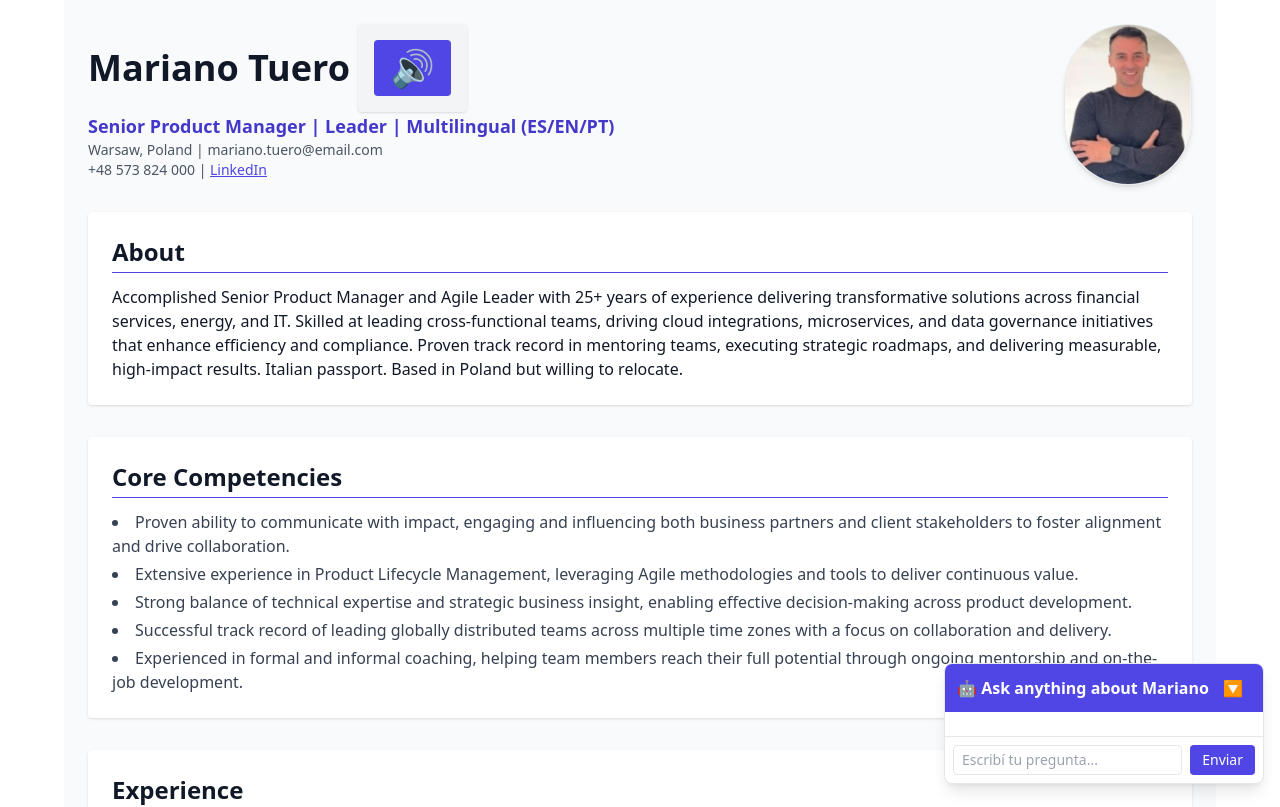
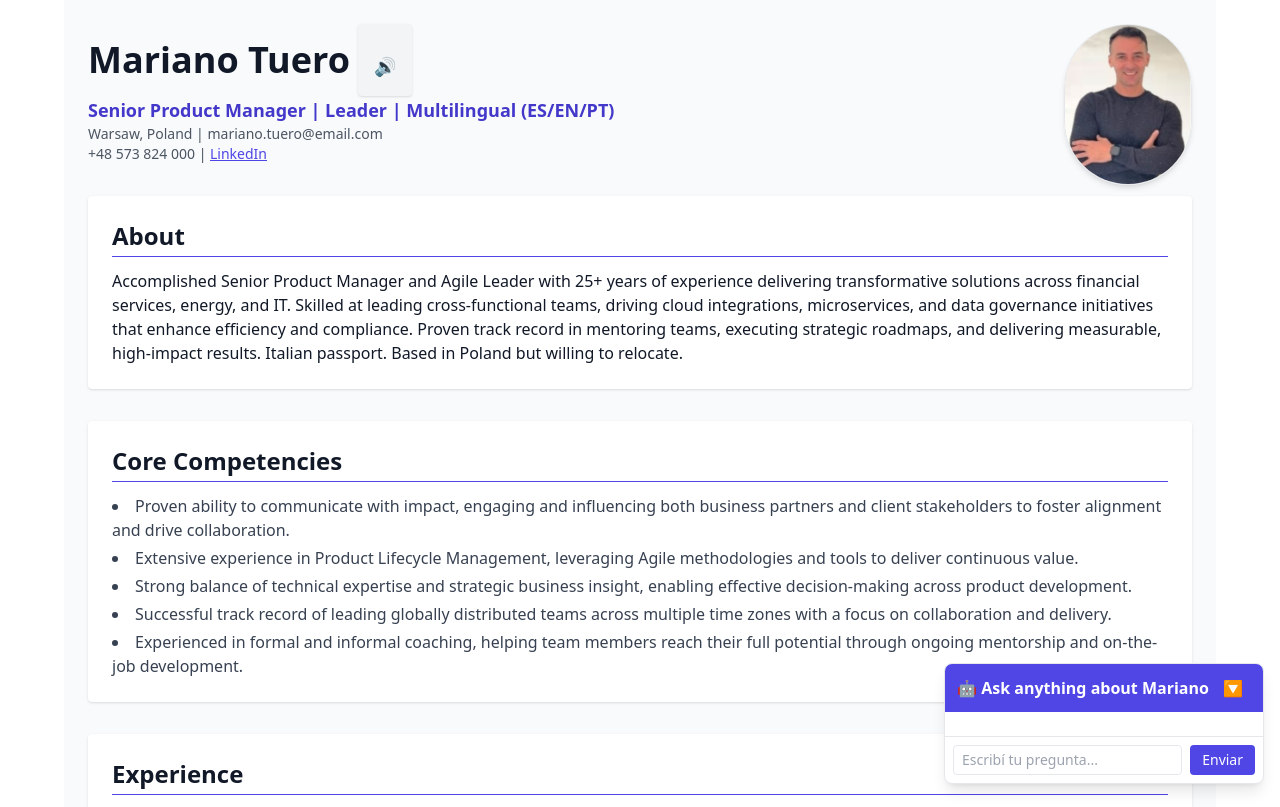
Before and after one commit to marianotue01/cv-mariano, a React (Create React App) app: page / in a window 1280 px wide. Shown: the top 807 px of the page. Built offline with nearby package versions, Linux system fonts and the light colour scheme.

Commit message:
Agrego componente AudioPresentation con TTS

```diff
--- a/src/components/AudioPresentation.jsx
+++ b/src/components/AudioPresentation.jsx
@@ -21,7 +21,7 @@ export default function AudioPresentation() {
     <div className="p-4 bg-gray-100 rounded shadow text-center">
          <button
         onClick={playIntro}
-        className="bg-indigo-600 text-white px-4 py-2 rounded hover:bg-indigo-700"
+        className="text-indigo-600 hover:text-indigo-700 text-lg" // text-lg lo hace más pequeño
       >
         🔊
       </button>
```
